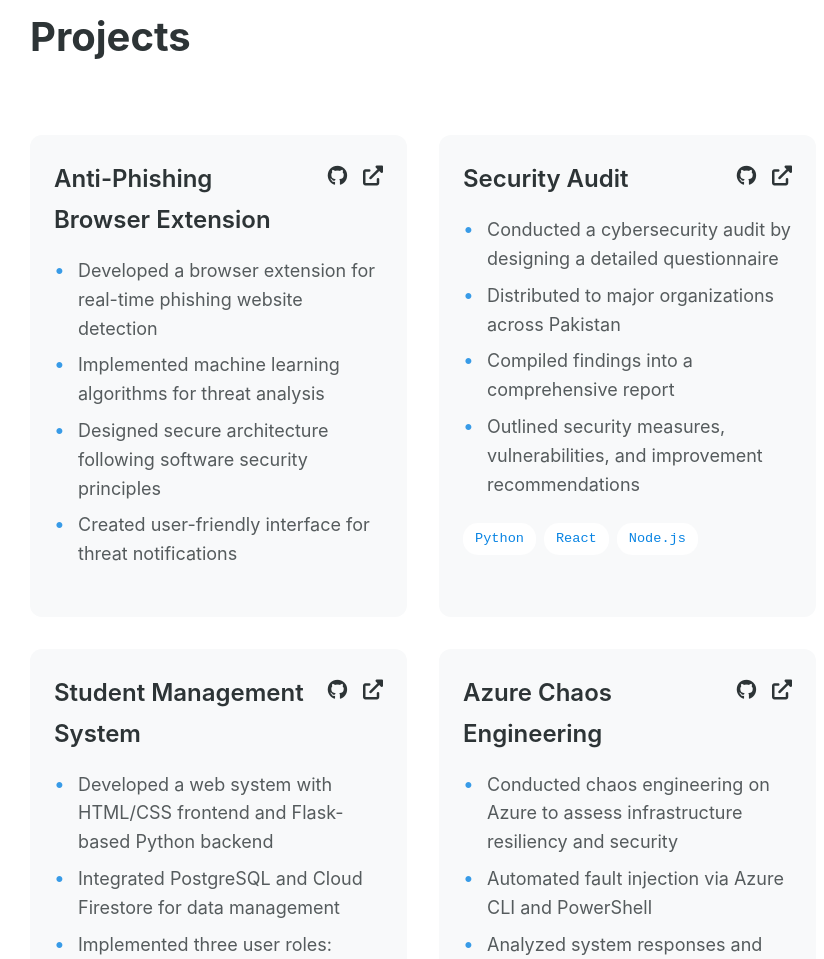
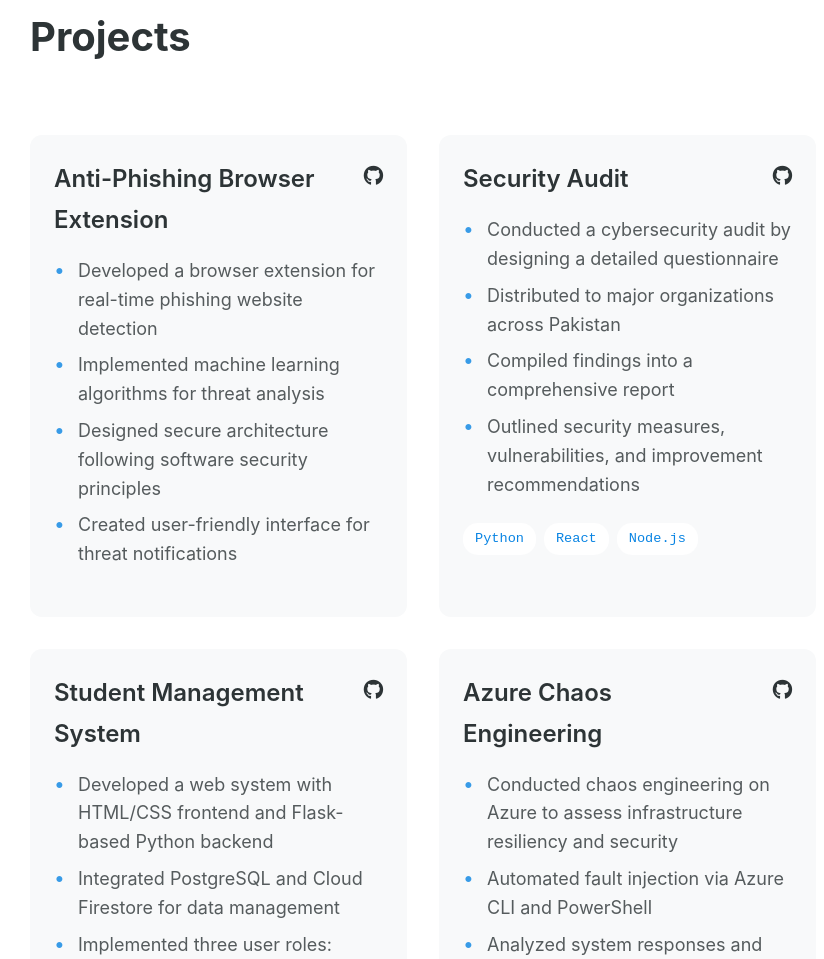
Before and after one commit to ShameerAwais/ShameerAwais.github.io, a plain HTML site: page index.html in a window 1280 px wide. Shown: the part 2539-3498 px from the top of the page, without its empty margins (217-1041 px from the left). Drawn offline with Linux system fonts and the light colour scheme.

Commit message:
Updated desin

```diff
--- a/index.html
+++ b/index.html
@@ -103,9 +103,6 @@
                                 <a href="https://github.com/rooshanriaz/Secure-Software-Development-and-Engineering-Project" target="_blank" class="project-link">
                                     <i class="fab fa-github"></i>
                                 </a>
-                                <a href="#" target="_blank" class="project-link">
-                                    <i class="fas fa-external-link-alt"></i>
-                                </a>
                             </div>
                         </div>
                         <ul class="project-description">
@@ -127,9 +124,6 @@
                             <div class="project-links">
                                 <a href="https://github.com/rooshanriaz/Security-Analysis" target="_blank" class="project-link">
                                     <i class="fab fa-github"></i>
-                                </a>
-                                <a href="#" target="_blank" class="project-link">
-                                    <i class="fas fa-external-link-alt"></i>
                                 </a>
                             </div>
                         </div>
@@ -154,9 +148,6 @@
                             <div class="project-links">
                                 <a href="https://github.com/rooshanriaz/Student-Management-System" target="_blank" class="project-link">
                                     <i class="fab fa-github"></i>
-                                </a>
-                                <a href="#" target="_blank" class="project-link">
-                                    <i class="fas fa-external-link-alt"></i>
                                 </a>
                             </div>
                         </div>
@@ -184,9 +175,6 @@
                             <div class="project-links">
                                 <a href="https://github.com/rooshanriaz/Azure-Chaos-Engineering" target="_blank" class="project-link">
                                     <i class="fab fa-github"></i>
-                                </a>
-                                <a href="#" target="_blank" class="project-link">
-                                    <i class="fas fa-external-link-alt"></i>
                                 </a>
                             </div>
                         </div>
```
